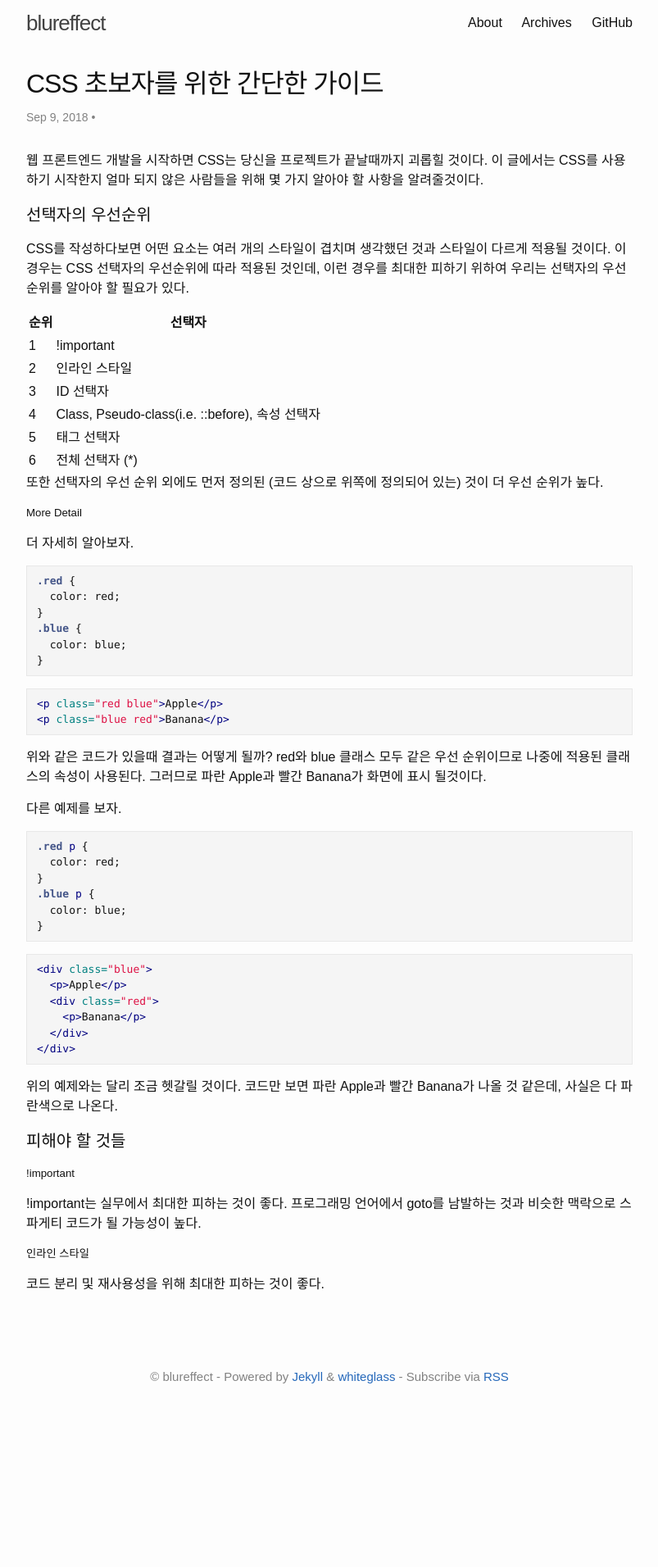
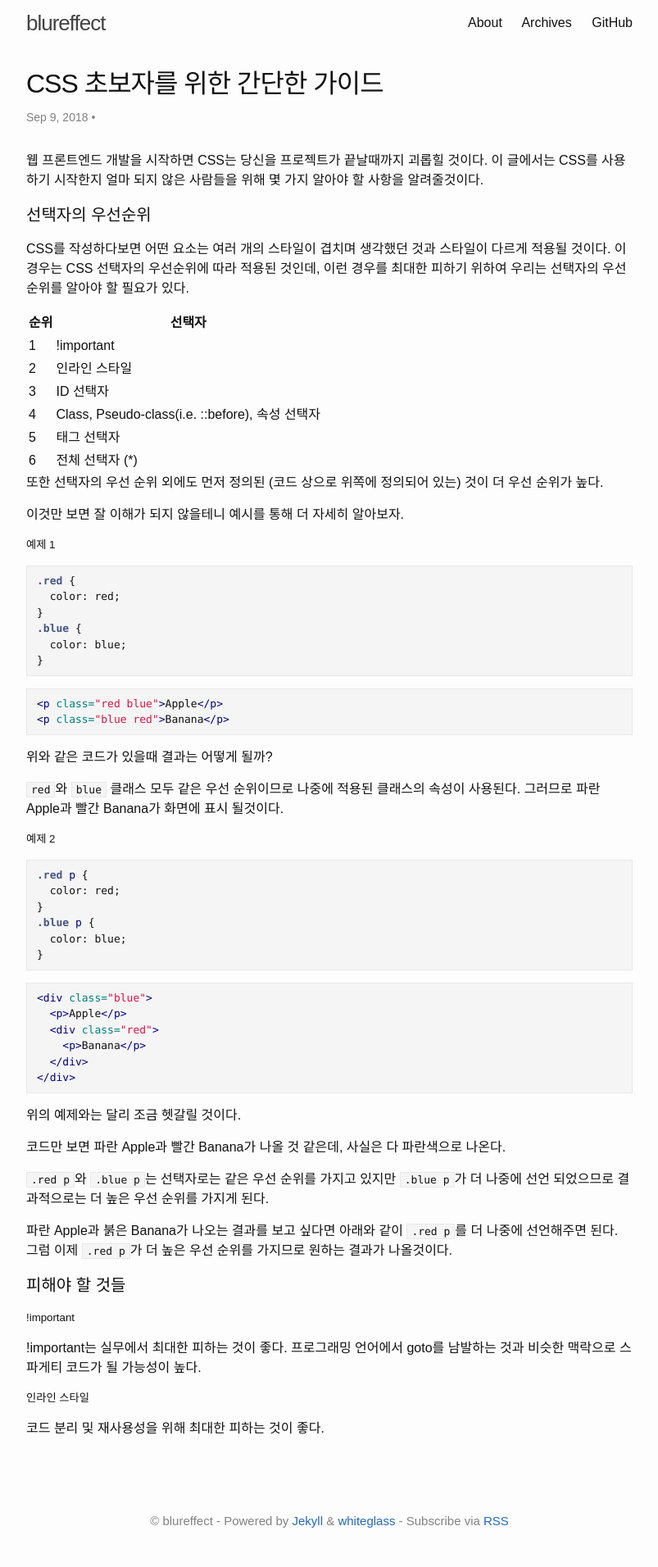
Before and after one commit to blurfx/xo.dev, a Jekyll site: the page built from _posts/2018-09-09-css-guide-for-beginners.md, in a window 1280 px wide. Shown: the whole page at 82% size, without its empty margins (238-1041 px from the left). Built offline with Jekyll 4.4.1, drawn with Linux system fonts in a browser that asks for light colours; before the commit the page ends 1736 px from its top, so only the background shows below that.

Commit message:
예제2 내용 보충

````diff
--- a/_posts/2018-09-09-css-guide-for-beginners.md
+++ b/_posts/2018-09-09-css-guide-for-beginners.md
@@ -23,9 +23,10 @@ CSS를 작성하다보면 어떤 요소는 여러 개의 스타일이 겹치며
 
 또한 선택자의 우선 순위 외에도 먼저 정의된 (코드 상으로 위쪽에 정의되어 있는) 것이 더 우선 순위가 높다.
 
-##### More Detail
+이것만 보면 잘 이해가 되지 않을테니 예시를 통해 더 자세히 알아보자.
 
-더 자세히 알아보자.
+##### 예제 1
+
 ```css
 .red {
   color: red;
@@ -38,9 +39,12 @@ CSS를 작성하다보면 어떤 요소는 여러 개의 스타일이 겹치며
 <p class="red blue">Apple</p>
 <p class="blue red">Banana</p>
 ```
-위와 같은 코드가 있을때 결과는 어떻게 될까? red와 blue 클래스 모두 같은 우선 순위이므로 나중에 적용된 클래스의 속성이 사용된다. 그러므로 파란 Apple과 빨간 Banana가 화면에 표시 될것이다.
+위와 같은 코드가 있을때 결과는 어떻게 될까?
 
-다른 예제를 보자.
+`red`와 `blue` 클래스 모두 같은 우선 순위이므로 나중에 적용된 클래스의 속성이 사용된다. 그러므로 파란 Apple과 빨간 Banana가 화면에 표시 될것이다.
+
+
+##### 예제 2
 
 ```css
 .red p {
@@ -59,7 +63,13 @@ CSS를 작성하다보면 어떤 요소는 여러 개의 스타일이 겹치며
 </div>
 ```
 
-위의 예제와는 달리 조금 헷갈릴 것이다. 코드만 보면 파란 Apple과 빨간 Banana가 나올 것 같은데, 사실은 다 파란색으로 나온다.
+위의 예제와는 달리 조금 헷갈릴 것이다.
+
+코드만 보면 파란 Apple과 빨간 Banana가 나올 것 같은데, 사실은 다 파란색으로 나온다.
+
+ `.red p`와 `.blue p`는 선택자로는 같은 우선 순위를 가지고 있지만 `.blue p`가 더 나중에 선언 되었으므로 결과적으로는 더 높은 우선 순위를 가지게 된다.
+
+파란 Apple과 붉은 Banana가 나오는 결과를 보고 싶다면 아래와 같이 `.red p`를 더 나중에 선언해주면 된다. 그럼 이제 `.red p`가 더 높은 우선 순위를 가지므로 원하는 결과가 나올것이다.
 
 
 #### 피해야 할 것들
````
